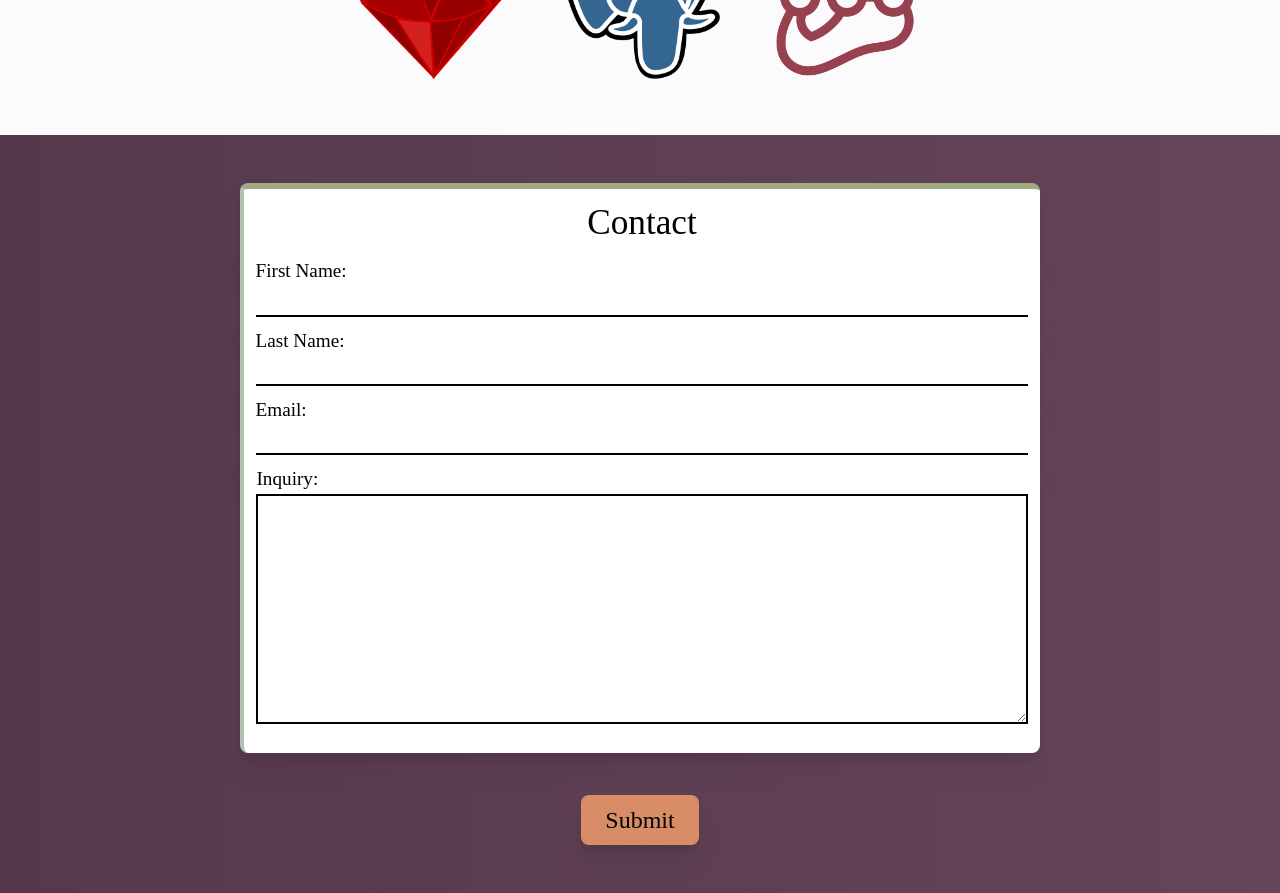
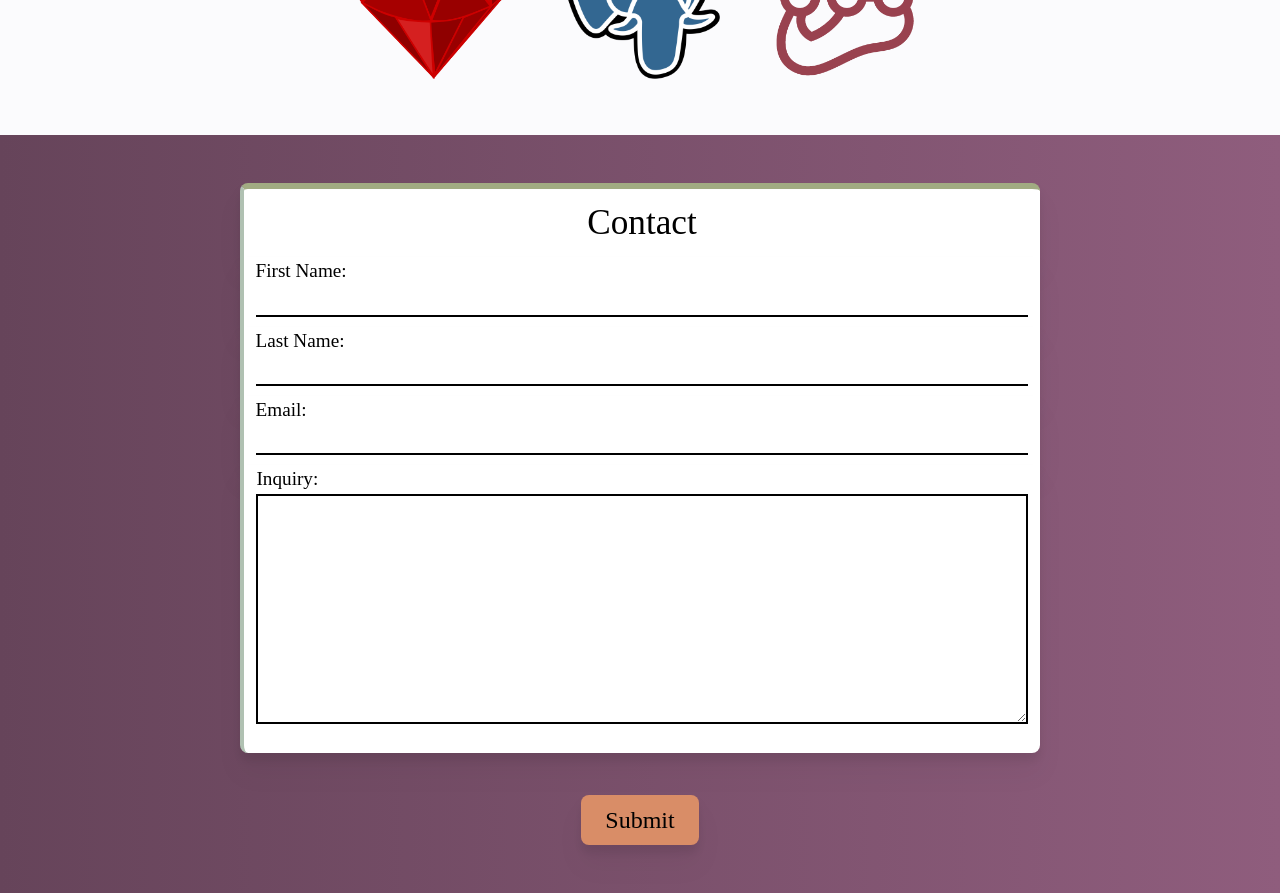
Before and after one commit to rewpt/portfolio, a React (Create React App) app: page / in a window 1280 px wide. Shown: the part 3740-4633 px from the top of the page. Built offline with nearby package versions, Linux system fonts and the light colour scheme.

Commit message:
modify gradient to match top banner

```diff
--- a/src/components/Contact.jsx
+++ b/src/components/Contact.jsx
@@ -41,7 +41,7 @@ export default function Contact() {
     }
   };
   return (
-    <div className="flex justify-center w-full bg-gradient-to-r from-zpurple to-zlpurple py-[3rem]">
+    <div className="flex justify-center w-full bg-gradient-to-r from-zlpurple to-zvlpurple py-[3rem]">
       <div className="w-[90%] max-w-[800px] flex justify-center items-center">
         <div
           id="contact"
```
